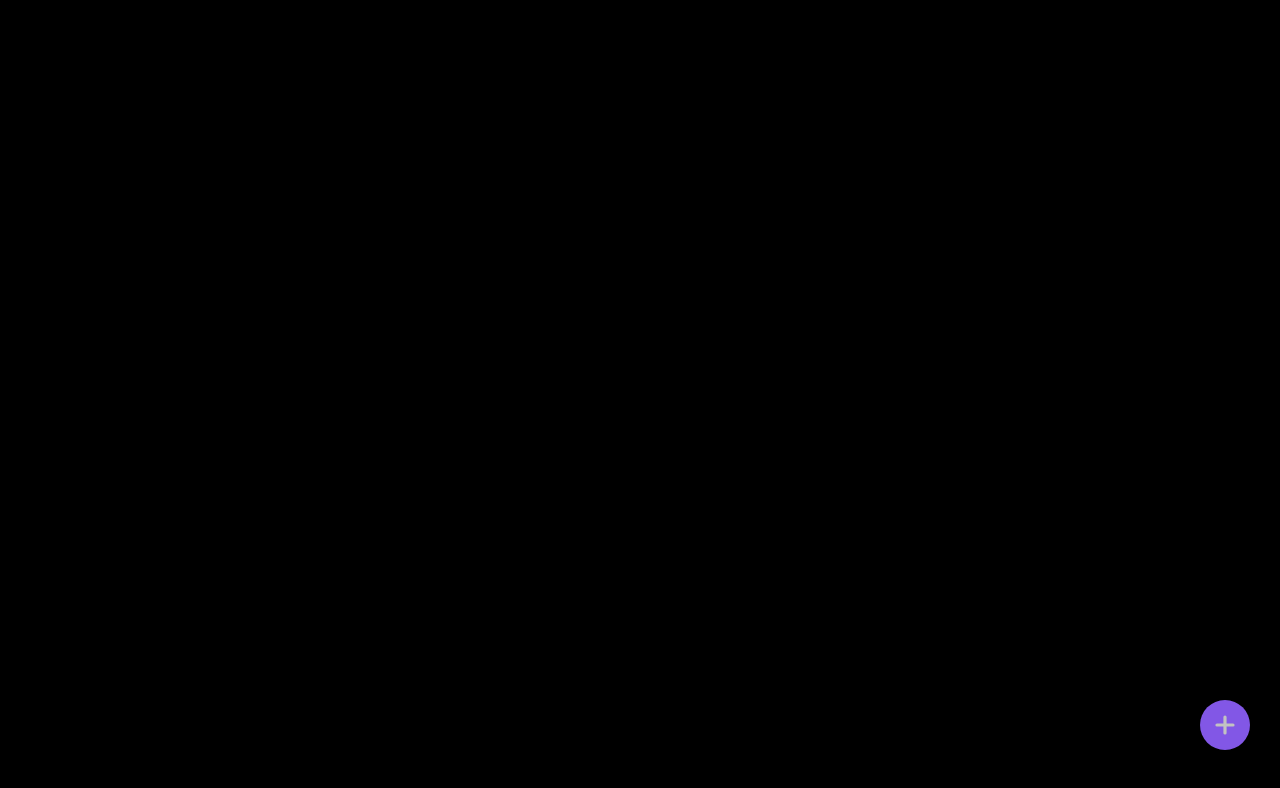
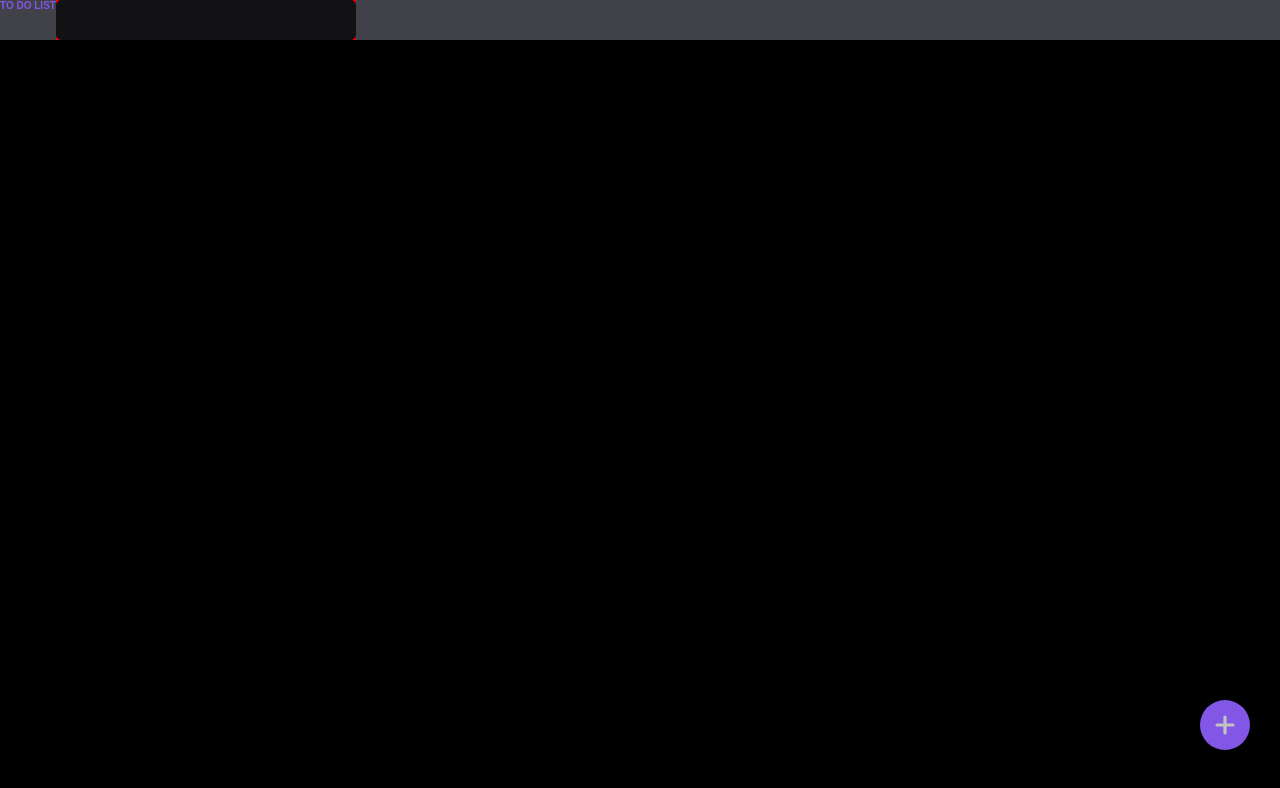
Before and after one commit to kauadeoliveira/crud-ts, a React (Vite) app: page / in a window 1280 px wide. Shown: the top 788 px of the page. Built offline with nearby package versions, Linux system fonts and the light colour scheme.

Commit message:
style: remove padding global and add in List.

```diff
--- a/src/App.tsx
+++ b/src/App.tsx
@@ -12,17 +12,14 @@ import Accordion from "./components/Accordion"
 import List from "./components/List"
 import { modalSlice } from "./store/slices/modalSlice"
 import { tasksSlice } from "./store/slices/tasksSlice"
+import Header from "./components/Header"
 function App() {
   const { tasks } = useAppSelector(store => store.tasks)
-  const { modalCreateTask } = useAppSelector(store => store.modal)
-  const { modalEditTask } = useAppSelector(store => store.modal)
-  const { openModalCreateTask } = modalSlice.actions
-  const { openModalEditTask } = modalSlice.actions
-  const { addTask } = tasksSlice.actions
   return(
     <div>
       <ThemeProvider theme={dark}>
         <GlobalStyle />
+        <Header />
         <NewTaskButton />
         <Modal />
         <List>
--- a/src/assets/styles/global.ts
+++ b/src/assets/styles/global.ts
@@ -8,7 +8,6 @@ export const GlobalStyle = createGlobalStyle`
     }
 
     body{
-        padding: 1rem;
         font-size: 10px;
         font-family: sans-serif;
         background-color: #000;
--- a/src/assets/theme/dark.ts
+++ b/src/assets/theme/dark.ts
@@ -32,15 +32,9 @@ export default {
             }
         },
         text: {
-            primary: '#657575',
+            primary: '#fff',
             disabled: '#c2c2c2'
         },
-        icons: {
-            primary: {
-                main: '#c2c2c2',
-                hover: '#fff'
-            }
-        }
     },
     dimensions: {
         button: {
--- a/src/assets/theme/styled.d.ts
+++ b/src/assets/theme/styled.d.ts
@@ -39,12 +39,6 @@ declare module 'styled-components' {
                 primary: string;
                 disabled: string;
             },
-            icons: {
-                primary: {
-                    main: string,
-                    hover: string
-                }
-            }
         },
         dimensions: {
             button: {
--- a/src/components/Button/style.ts
+++ b/src/components/Button/style.ts
@@ -6,7 +6,7 @@ interface MyButton {
 }
 
 export const MyButton = styled.div<MyButton>`
-    border-radius: ${({ theme }) => theme.dimensions.button.borderRadius};
+    border-radius: 5px;
     display: flex;
     justify-content: center;
     align-items: center;
--- /dev/null
+++ b/src/components/Header/index.tsx
@@ -0,0 +1,13 @@
+import Input from "../Input";
+import { HeaderContainer, Logo, SearchBar } from "./style";
+
+export default function Header() {
+    return(
+        <HeaderContainer>
+            <Logo>TO DO LIST</Logo>
+            <SearchBar>
+                <Input type="text"/>
+            </SearchBar>
+        </HeaderContainer>
+    )
+}
--- /dev/null
+++ b/src/components/Header/style.ts
@@ -0,0 +1,17 @@
+import styled from "styled-components";
+
+export const HeaderContainer = styled.div`
+    display: flex;
+    width: 100%;
+    background-color: ${({ theme }) => theme.palette.colors.background.light};
+`
+
+export const Logo = styled.div`
+    color: ${({ theme }) => theme.palette.colors.primary.main};
+    font-weight: bold;
+`
+
+export const SearchBar = styled.div`
+    background-color: red;
+
+`
--- a/src/components/List/style.ts
+++ b/src/components/List/style.ts
@@ -4,4 +4,5 @@ export const ListContainer = styled.div`
     display: flex;
     flex-direction: column;
     gap: 5px;
+    padding: 1rem;
 `
--- a/src/components/Modal/style.ts
+++ b/src/components/Modal/style.ts
@@ -25,7 +25,7 @@ export const ModalContainer = styled.div`
     justify-content: center;
     flex-wrap: wrap;
     background-color: ${({ theme }) => theme.palette.colors.background.main};
-    border-radius: ${({ theme }) => theme.dimensions.modal.borderRadius};
+    border-radius: 8px;
 `
 export const ModalHead = styled.div`
     width: 100%;
```
